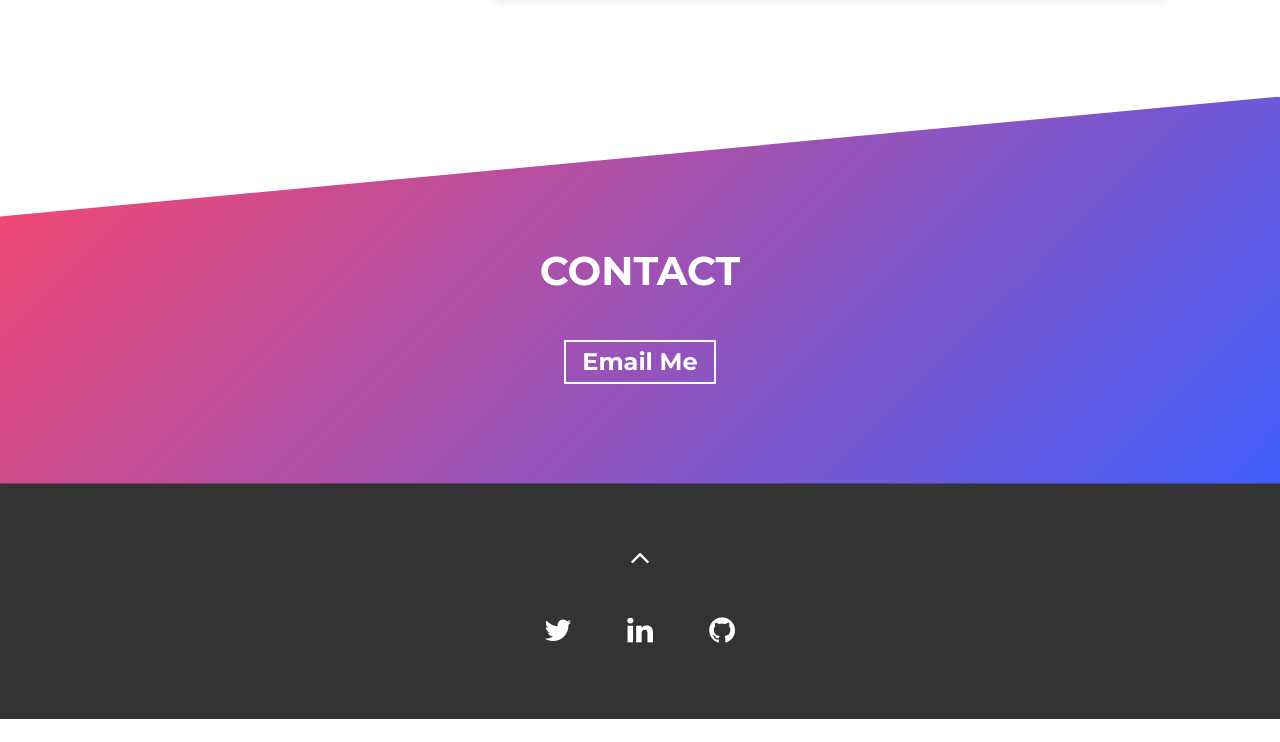
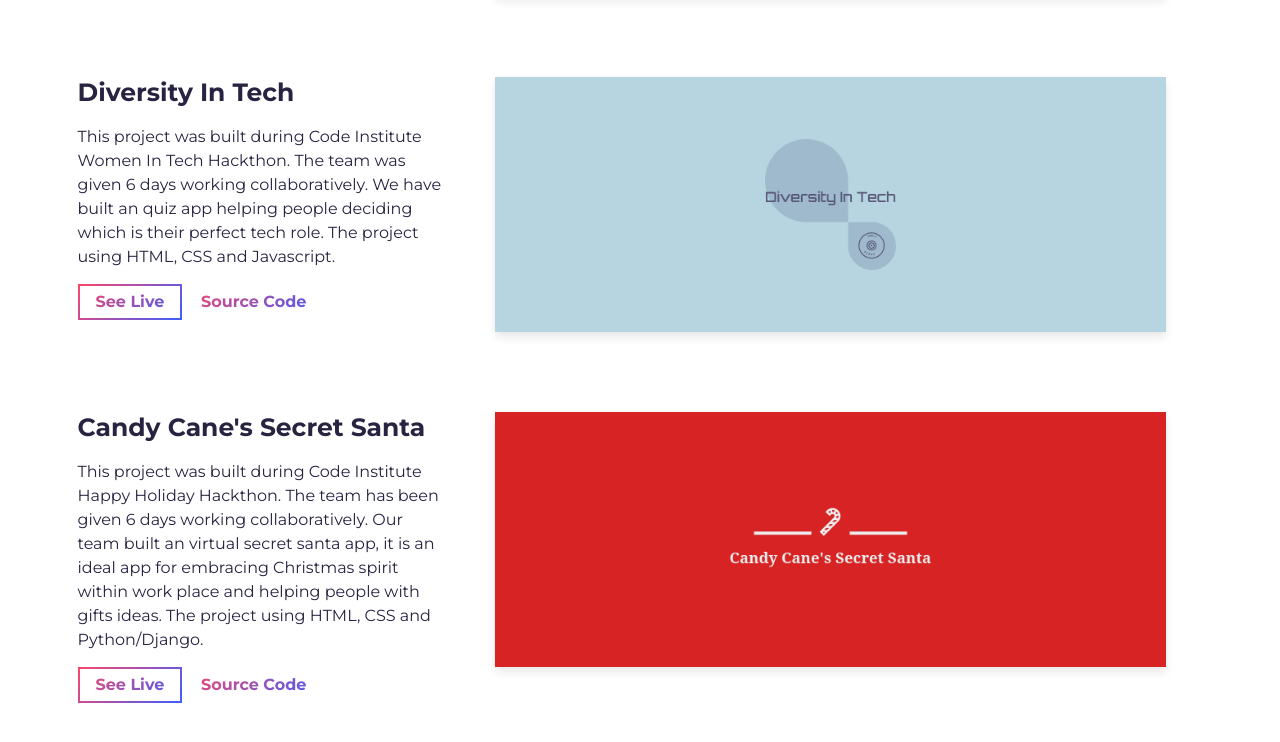
Before and after one commit to MelindaZhang2020/portfolio, a website built with Parcel: page src/index.html in a window 1280 px wide. Shown: the part 3038-3780 px from the top of the page. Before the commit the page ends 3757 px from the top, so only its background shows below. Built offline with nearby package versions, Linux system fonts and the light colour scheme.

Commit message:
Add hachthon projects

```diff
--- a/src/index.html
+++ b/src/index.html
@@ -354,6 +354,108 @@
             </div>
           </div>
           <!-- /END Project -->
+          <!-- Notice: each .row is a project -->
+          <div class="row">
+            <div class="col-lg-4 col-sm-12">
+              <div class="project-wrapper__text load-hidden">
+                <h3 class="project-wrapper__text-title">Diversity In Tech</h3>
+                <div>
+                  <p class="mb-4">
+                    This project was built during Code Institute Women In Tech Hackthon. The team was given 6 days working collaboratively.
+                    We have built an quiz app helping people deciding which is their perfect tech role. The project using HTML, CSS and Javascript.
+                  </p>
+                </div>
+                <a
+                  rel="noreferrer"
+                  target="_blank"
+                  class="cta-btn cta-btn--hero"
+                  href="https://crypticcaroline.github.io/womenscareers/"
+                >
+                  See Live
+                </a>
+                <a
+                  rel="noreferrer"
+                  target="_blank"
+                  class="cta-btn text-color-main"
+                  href="https://github.com/crypticCaroline/womenscareers"
+                >
+                  Source Code
+                </a>
+              </div>
+            </div>
+            <div class="col-lg-8 col-sm-12">
+              <div class="project-wrapper__image load-hidden">
+                <a rel="noreferrer" href="https://crypticcaroline.github.io/womenscareers/" target="_blank">
+                  <div
+                    data-tilt
+                    data-tilt-max="4"
+                    data-tilt-glare="true"
+                    data-tilt-max-glare="0.5"
+                    class="thumbnail rounded js-tilt"
+                  >
+                    <img
+                      alt="Project Image"
+                      class="img-fluid"
+                      src="assets/project-7.png"
+                    />
+                  </div>
+                </a>
+              </div>
+            </div>
+          </div>
+          <!-- /END Project -->
+          <!-- Notice: each .row is a project -->
+          <div class="row">
+            <div class="col-lg-4 col-sm-12">
+              <div class="project-wrapper__text load-hidden">
+                <h3 class="project-wrapper__text-title">Candy Cane's Secret Santa</h3>
+                <div>
+                  <p class="mb-4">
+                    This project was built during Code Institute Happy Holiday Hackthon. The team has been given 6 days working collaboratively.
+                    Our team built an virtual secret santa app, it is an ideal app for embracing Christmas spirit within work place and helping people with gifts ideas.
+                    The project using HTML, CSS and Python/Django.
+                  </p>
+                </div>
+                <a
+                  rel="noreferrer"
+                  target="_blank"
+                  class="cta-btn cta-btn--hero"
+                  href="https://candy-canes-secret-santa.herokuapp.com/"
+                >
+                  See Live
+                </a>
+                <a
+                  rel="noreferrer"
+                  target="_blank"
+                  class="cta-btn text-color-main"
+                  href="https://github.com/nazarja/candy-cane-coders"
+                >
+                  Source Code
+                </a>
+              </div>
+            </div>
+            <div class="col-lg-8 col-sm-12">
+              <div class="project-wrapper__image load-hidden">
+                <a rel="noreferrer" href="https://candy-canes-secret-santa.herokuapp.com/" target="_blank">
+                  <div
+                    data-tilt
+                    data-tilt-max="4"
+                    data-tilt-glare="true"
+                    data-tilt-max-glare="0.5"
+                    class="thumbnail rounded js-tilt"
+                  >
+                    <img
+                      alt="Project Image"
+                      class="img-fluid"
+                      src="assets/project-6.png"
+                    />
+                  </div>
+                </a>
+              </div>
+            </div>
+          </div>
+          <!-- /END Project -->
+
         </div>
       </div>
     </section>
```
Also changed, not shown: src/assets/project-6.png (added), src/assets/project-7.png (added).
